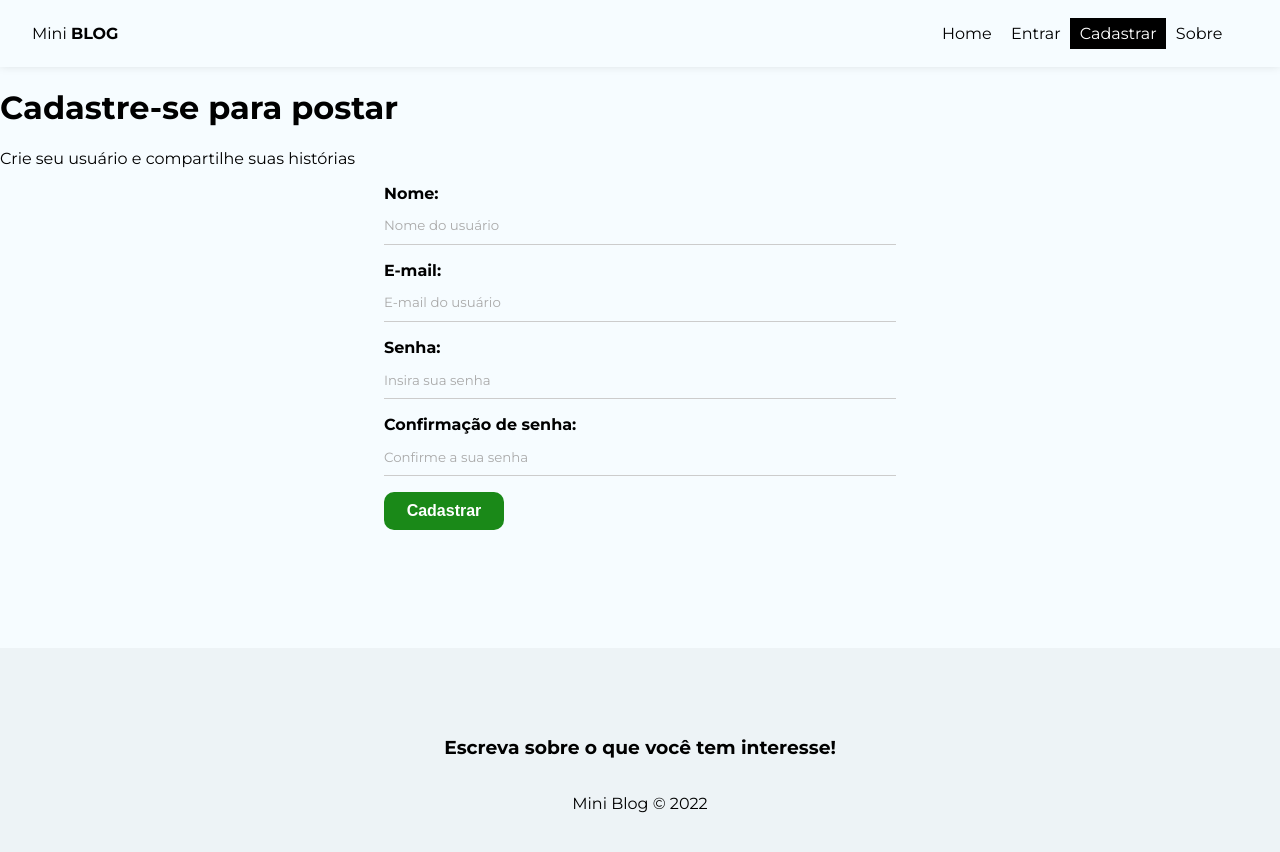
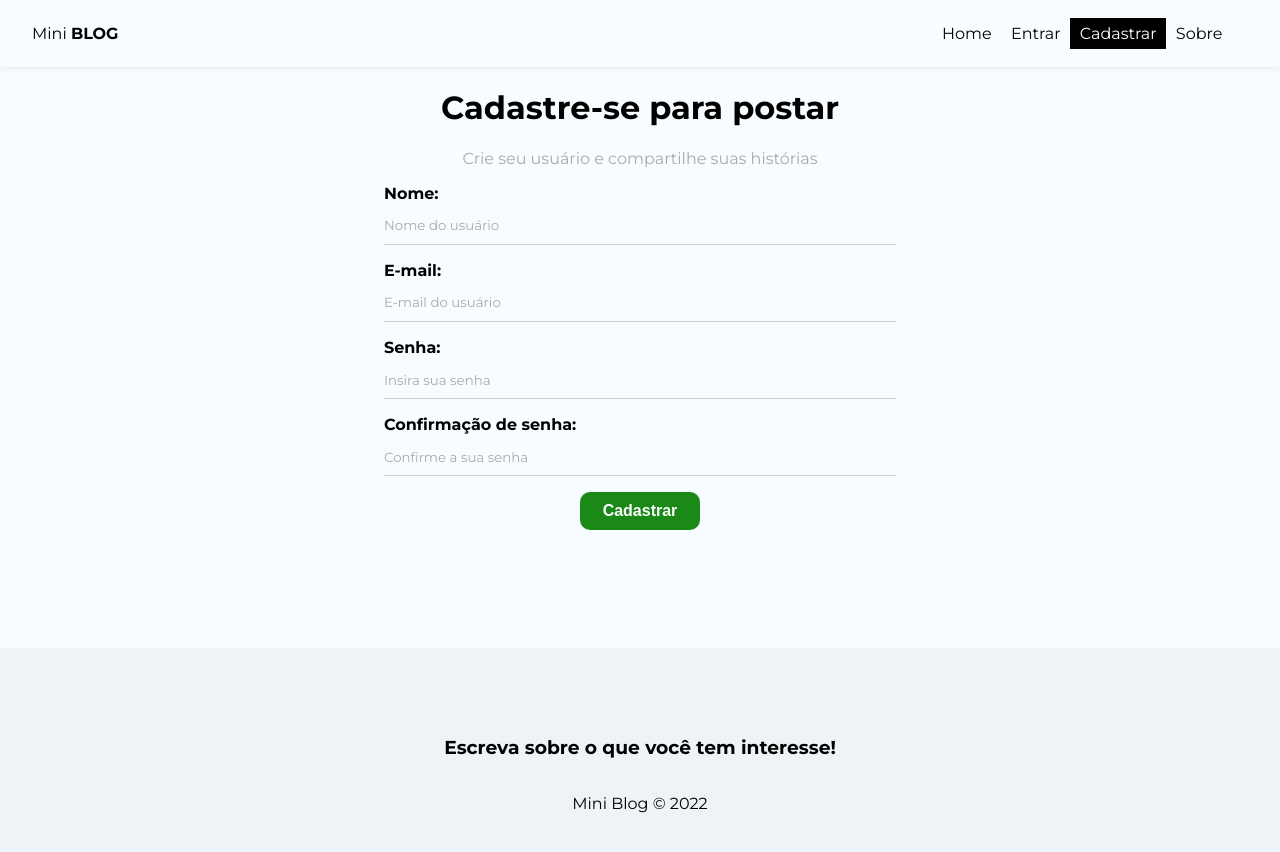
Before and after one commit to leogama09/reactblog-project, a React (Create React App) app in the folder MINIBLOG/miniblog/: page /register in a window 1280 px wide. Shown: the top 852 px of the page. Built offline with nearby package versions, Linux system fonts and the light colour scheme.

Commit message:
Update Register.js

```diff
--- a/MINIBLOG/miniblog/src/pages/Register/Register.js
+++ b/MINIBLOG/miniblog/src/pages/Register/Register.js
@@ -3,11 +3,36 @@
 import { useState, useEffect } from "react"
 
 const Register = () => {
+  const [displayName, setDisplayName] = useState("")
+  const [email, setEmail] = useState("")
+  const [password, setPassword] = useState("")
+  const [confirmPassword, setConfirmPassword] = useState("")
+  const [error, setError] = useState("")
+
+  const handleSubmit = (e) => {
+    e.preventDefault()
+
+    setError("")
+
+    const user = {
+      displayName,
+      email,
+      password
+    }
+
+    if(password !== confirmPassword) {
+      setError("As senhas precisam ser iguais!")
+      return
+    }
+
+    console.log(user)
+  }
+
   return (
-    <div>
+    <div className={styles.register}>
         <h1>Cadastre-se para postar</h1>
         <p>Crie seu usuário e compartilhe suas histórias</p>
-        <form>
+        <form onSubmit={handleSubmit}>
           <label>
             <span>Nome:</span>
             <input
@@ -15,6 +40,8 @@
               name="displayName"
               required
               placeholder="Nome do usuário"
+              value={displayName}
+              onChange={(e) => setDisplayName(e.target.value)}
              />
           </label>
           <label>
@@ -24,6 +51,8 @@
               name="email"
               required
               placeholder="E-mail do usuário"
+              value={email}
+              onChange={(e) => setEmail(e.target.value)}
              />
           </label>
           <label>
@@ -33,6 +62,8 @@
               name="password"
               required
               placeholder="Insira sua senha"
+              value={password}
+              onChange={(e) => setPassword(e.target.value)}
              />
           </label>
           <label>
@@ -42,9 +73,12 @@
               name="confirmPassword"
               required
               placeholder="Confirme a sua senha"
+              value={confirmPassword}
+              onChange={(e) => setConfirmPassword(e.target.value)}
              />
           </label>
           <button className="btn">Cadastrar</button>
+          {error && <p className="error">{error}</p>}
         </form>
     </div>
   )
```
